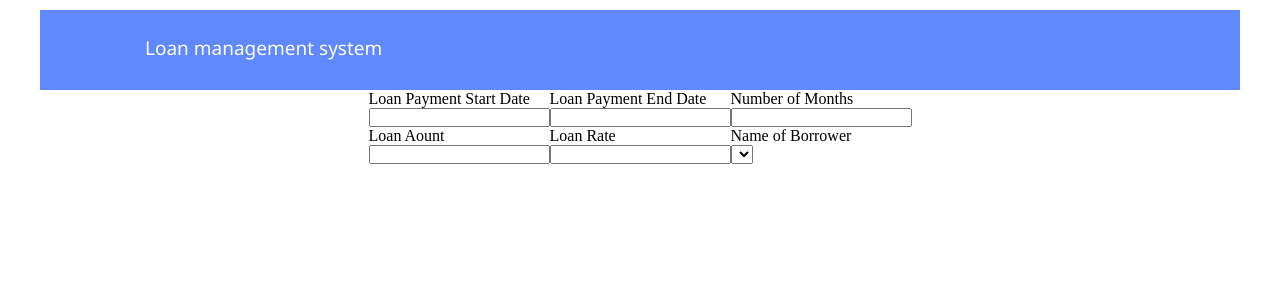
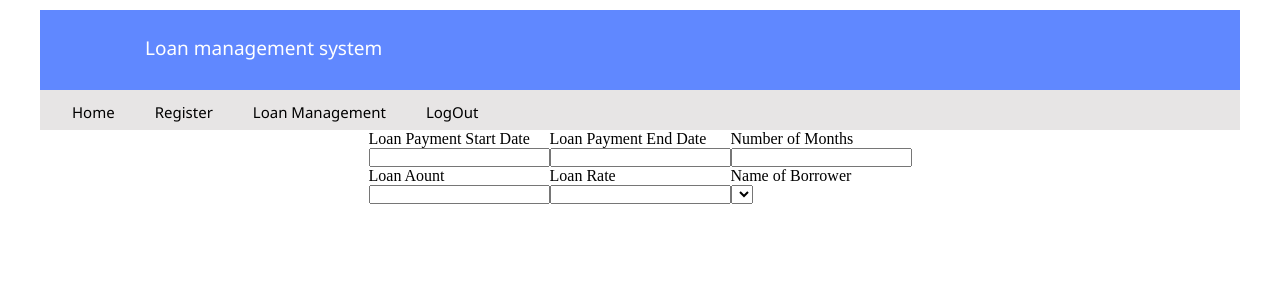
Before and after one commit to dantocome/first_react, a React (Vite) app: page / in a window 1280 px wide. Shown: the top 300 px of the page. Built offline with nearby package versions, Linux system fonts and the light colour scheme.

Commit message:
all added files

```diff
--- a/src/component/Emeks.css
+++ b/src/component/Emeks.css
@@ -16,3 +16,21 @@ h5{
    display: flex;
    flex-direction: column;
 }
+ul li{
+    flex: 1;
+    text-align: left;
+}
+ul li{
+    display: inline-block;
+    font-family: 'Segoe UI', Tahoma, Geneva, Verdana, sans-serif;
+    padding: 20px;
+    font-size: 15px;
+    padding: 10px;
+    padding-left: 30px;
+}
+.menu{
+    background-color: rgb(231, 229, 229);
+    width: 1200px;
+    height: 40px;
+
+}
--- a/src/component/EmeksRef.tsx
+++ b/src/component/EmeksRef.tsx
@@ -21,6 +21,14 @@ const handleSubmit = (event)=>{
 
         <div className="header">
             <h5>Loan management system</h5>
+        </div>
+        <div className="menu">
+            <ul>
+             <li>Home</li>
+             <li>Register</li>
+             <span><li>Loan Management</li></span>
+             <li>LogOut</li>
+            </ul>
         </div>
 
 
```
